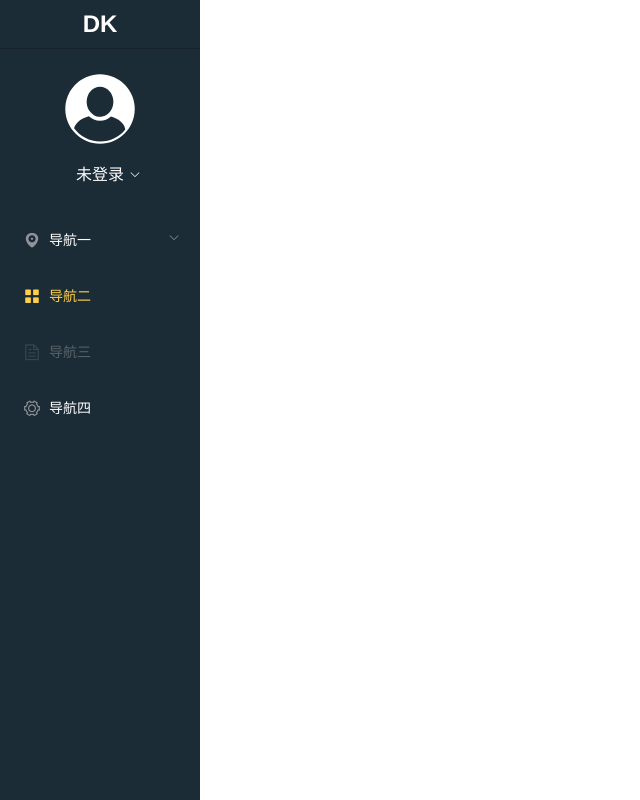
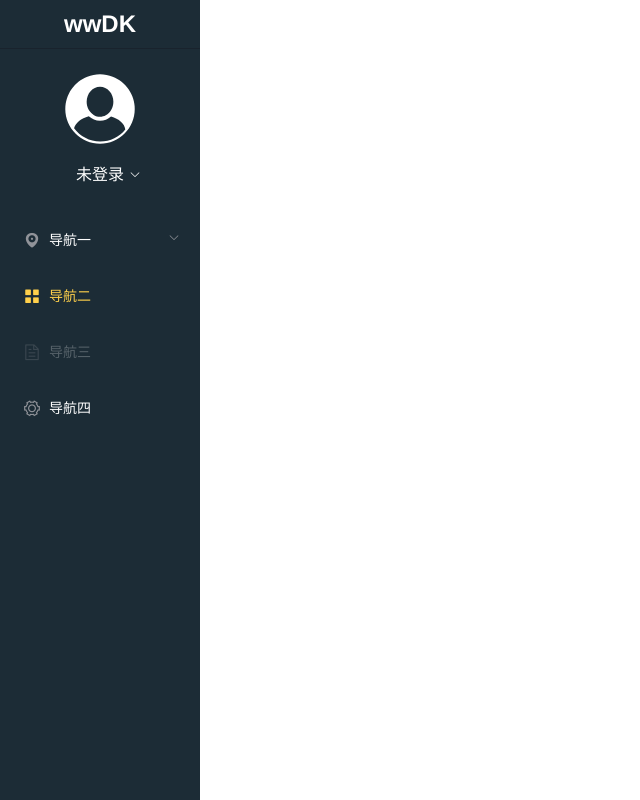
Before and after one commit to dkbbzg/DK, a Vue app: page / in a window 1280 px wide. Shown: the whole page, without its empty margins (0-640 px from the left). Built offline with nearby package versions, Linux system fonts and the light colour scheme.

Commit message:
DEV-2: Test commit.

```diff
--- a/src/views/Home.vue
+++ b/src/views/Home.vue
@@ -1,7 +1,7 @@
 <template>
   <div class="home">
     <div class="menu">
-      <div class="logo">DK</div>
+      <div class="logo">wwDK</div>
       <User></User>
       <el-menu default-active="2" class="el-menu-vertical-demo" background-color="#1c2c36" text-color="#fff" active-text-color="#ffd04b">
         <el-submenu index="1">
--- a/src/views/Login.vue
+++ b/src/views/Login.vue
@@ -2,7 +2,7 @@
   <div class="login-page">
     <div class="box">
       <div class="welcome">
-        <p>Welcome</p>
+        <p>Welcome11</p>
         <p>to login</p>
       </div>
       <p class="tips">Please enter your account number and password to log in.</p>
```
Also changed, not shown: 1 other file (tests, documents, lock files or other folders).
